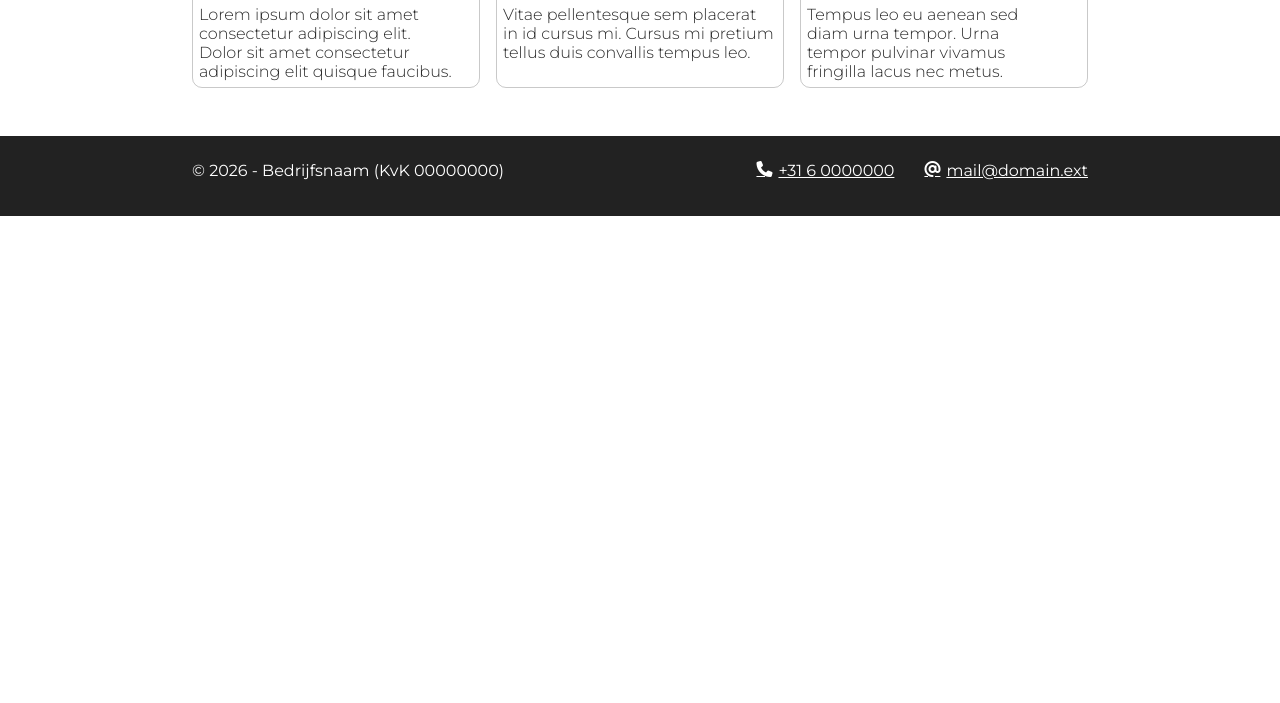
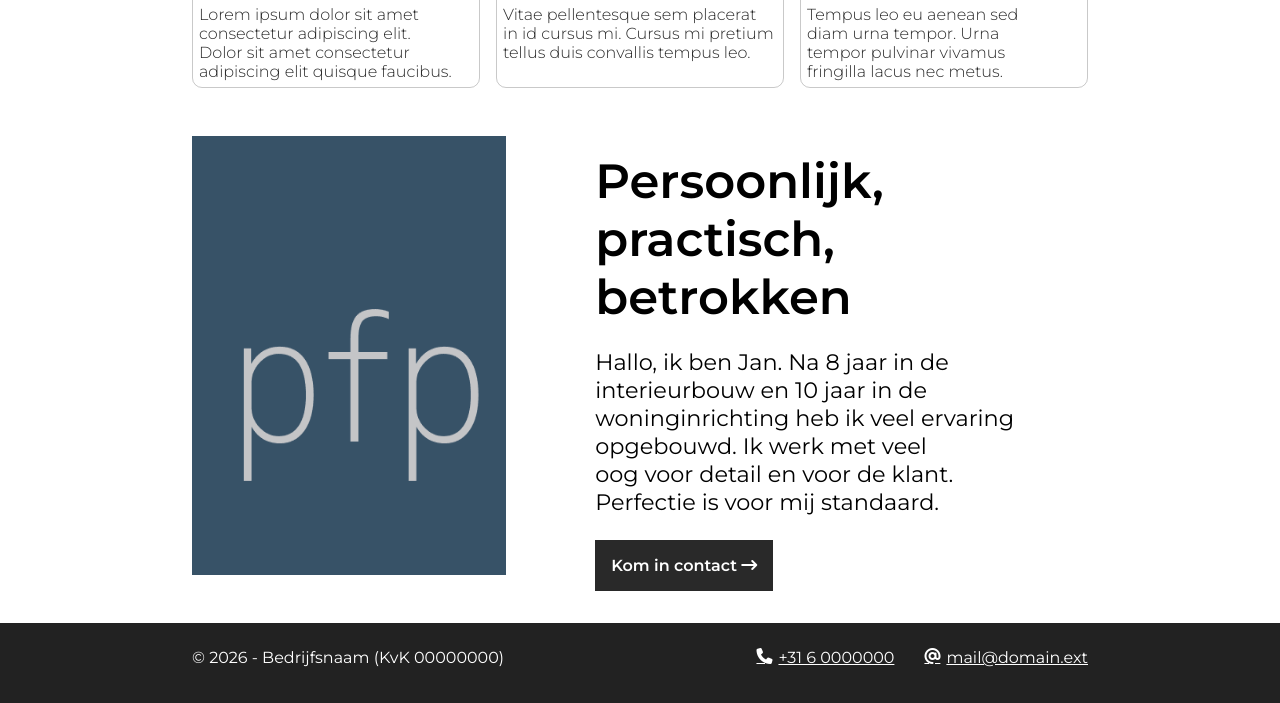
Before and after one commit to git-davidd/business-website, a plain HTML site: page index.html in a window 1280 px wide. Shown: the part 660-1363 px from the top of the page. Before the commit the page ends 876 px from the top, so only its background shows below. Drawn offline with Linux system fonts and the light colour scheme.

Commit message:
Added about me section, updated readme

```diff
--- a/index.html
+++ b/index.html
@@ -38,7 +38,7 @@
     <!-- WELCOME -->
     <section class="wcc" id="top">
       <div class="l">
-          <img src="./assets/logo-square.png" class="wcl"/>
+        <img src="./assets/logo-square.png" class="wcl" />
         <div class="lt">
           <h1>Montage met oog voor detail.</h1>
           <a class="btn" href="#experience"
@@ -87,6 +87,20 @@
         </div>
       </section>
       <!-- ABOUT ME -->
+      <section id="about" class="ab">
+        <img src="./assets/about-me.png" />
+        <div class="t">
+          <h1>Persoonlijk, practisch, betrokken</h1>
+          <p>
+            Hallo, ik ben Jan. Na 8 jaar in de interieurbouw en 10 jaar in de
+            woninginrichting heb ik veel ervaring opgebouwd. Ik werk met veel
+            oog voor detail en voor de klant. Perfectie is voor mij standaard.
+          </p>
+          <a class="btn"
+            >Kom in contact <i class="fa-solid fa-arrow-right-long"></i
+          ></a>
+        </div>
+      </section>
       <!-- EXPERIENCE -->
       <!-- CONTACT -->
     </div>
@@ -132,7 +146,7 @@
             }
           });
         },
-        { rootMargin: "-20% 0px -70% 0px" },
+        { rootMargin: "-20% 0px -60% 0px" },
       );
 
       sections.forEach((section) => observer.observe(section));
--- a/styles.css
+++ b/styles.css
@@ -69,7 +69,7 @@ body {
 
 /* WELCOME */
 .wcc {
-  margin-top: 4rem;
+  padding-top: 4rem;
   margin-bottom: 6vh;
   padding-left: 15vw;
   padding-right: 15vw;
@@ -166,6 +166,48 @@ body {
   font-weight: 350;
 }
 
+
+/* ABOUT */
+.ab {
+  display: flex;
+  flex-direction: row;
+  width: 100%;
+  justify-content: space-between;
+  margin-bottom: 6vh;
+  gap: 40px;
+}
+.ab > img {
+  width: 35%;
+  aspect-ratio: 4 / 5;
+  flex-shrink: 0;
+}
+.ab .t {
+  width: 55%;
+  margin: 0px;
+}
+.ab .t h1 {
+  margin-top: 2vh;
+  margin-bottom: 1rem;
+  font-size: 3rem;
+  font-weight: 600;
+}
+.ab .t p {
+  font-size: 1.4rem;
+  text-wrap: balance;
+  margin-bottom: 5vh;
+}
+.ab .t a.btn {
+  padding: 1rem;
+  background-color: var(--dark-grey);
+  color: var(--white);
+  font-weight: 600;
+  width: fit-content;
+  height: fit-content;
+  transition: scale 0.4s;
+  text-decoration: none;
+}
+
+
 /* FOOTER */
 .ft {
   padding-top: 25px;
```
Also changed, not shown: README.md, assets/about-me.png (added).
